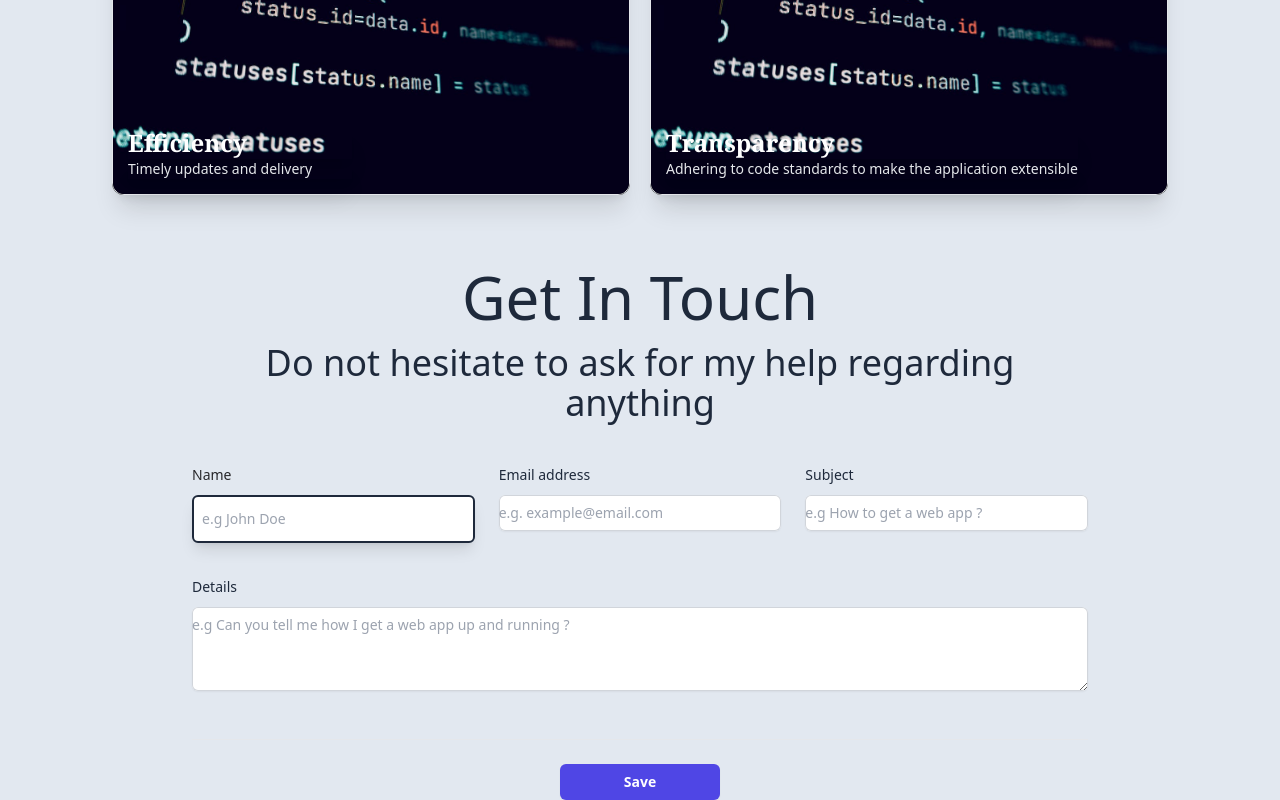
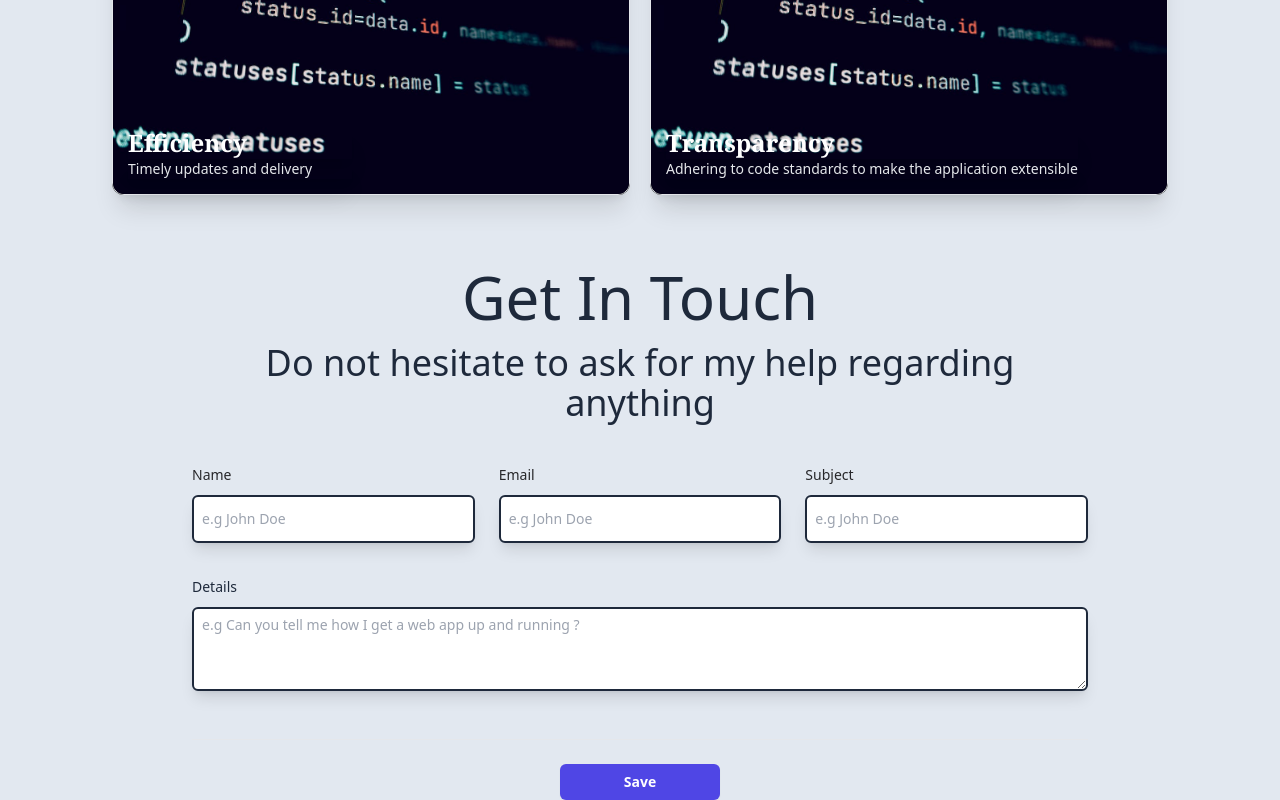
Before and after one commit to max-fletcher/nuxt_boilerplate, a Nuxt app: page / in a window 1280 px wide. Shown: the part 3449-4249 px from the top of the page. Built offline with nearby package versions, Linux system fonts and the light colour scheme.

Commit message:
Contact us form done. Need to add submission logic.

```diff
--- a/pages/index.vue
+++ b/pages/index.vue
@@ -223,7 +223,6 @@
         <div class="space-y-12">
           <div class="border-b pb-12">
             <div class="mt-10 grid grid-cols-1 gap-x-6 gap-y-8 sm:grid-cols-6">
-
               <div class="sm:col-span-3 lg:col-span-2">
                 <label for="contact_name" class="block text-sm font-medium leading-6 text-zinc-800 dark:text-cyan-400">Name</label>
                 <div class="mt-2">
@@ -231,17 +230,16 @@
                   <input id="contact_name" name="contact_name" type="text" autocomplete="off"
                     placeholder="e.g John Doe"
                     v-model="contactFormData.contact_name"
+                    :class="{
+                      'dark:border-red-500 dark:focus:border-red-500': v$.contact_name.$error,
+                      'dark:border-slate-500 dark:focus:border-indigo-400': !v$.contact_name.$error,
+                    }"
                     class="block w-full h-12 rounded-md outline-none px-2 py-1
                             bg-white dark:bg-slate-800 text-gray-900 dark:text-cyan-600
-                              border-2 border-slate-800 dark:border-slate-500 placeholder:text-gray-400
-                            dark:focus:border-indigo-400
+                              border-2 border-slate-800  placeholder:text-gray-400
                               shadow-lg text-2xl sm:text-sm sm:leading-6"
-                    :class="{
-                      'dark:border-red-500 dark:focus:border-red-500': v$.contact_name.$error
-                    }"
                   >
                 </div>
-
                 <span v-for="error of v$.$errors" :key="error.$uid">
                   <div v-if="error.$property === 'contact_name'"
                         class="text-red-500 mt-1 ml-2"
@@ -250,41 +248,56 @@
                   </div>
                 </span>
               </div>
-
               <div class="sm:col-span-3 lg:col-span-2">
-                <label for="email" class="block text-sm font-medium leading-6 text-slate-800 dark:text-cyan-400">Email address</label>
+                <label for="email" class="block text-sm font-medium leading-6 text-zinc-800 dark:text-cyan-400">Email</label>
                 <div class="mt-2">
                   <!-- @change="v$.email.$touch" -->
                   <input id="email" name="email" type="text" autocomplete="off"
-                    placeholder="e.g. example@email.com"
+                    placeholder="e.g John Doe"
                     v-model="contactFormData.email"
-                    class="block w-full rounded-md border-0 py-1.5 text-gray-900 shadow-sm ring-1 ring-inset ring-gray-300
-                          placeholder:text-gray-400 focus:ring-2 focus:ring-inset focus:ring-indigo-600 sm:text-sm sm:leading-6"
                     :class="{
-                      'border-red-500 focus:border-red-500': v$.email.$error,
-                      'border-[#42d392] ': !v$.email.$invalid,
+                      'dark:border-red-500 dark:focus:border-red-500': v$.email.$error,
+                      'dark:border-slate-500 dark:focus:border-indigo-400': !v$.email.$error,
                     }"
+                    class="block w-full h-12 rounded-md outline-none px-2 py-1
+                            bg-white dark:bg-slate-800 text-gray-900 dark:text-cyan-600
+                              border-2 border-slate-800  placeholder:text-gray-400
+                              shadow-lg text-2xl sm:text-sm sm:leading-6"
                   >
                 </div>
+                <span v-for="error of v$.$errors" :key="error.$uid">
+                  <div v-if="error.$property === 'email'"
+                        class="text-red-500 mt-1 ml-2"
+                  >
+                    {{ error.$message }}
+                  </div>
+                </span>
               </div>
-
               <div class="sm:col-span-3 lg:col-span-2">
-                <label for="subject" class="block text-sm font-medium leading-6 text-slate-800 dark:text-cyan-400">Subject</label>
+                <label for="subject" class="block text-sm font-medium leading-6 text-zinc-800 dark:text-cyan-400">Subject</label>
                 <div class="mt-2">
                   <!-- @change="v$.subject.$touch" -->
                   <input id="subject" name="subject" type="text" autocomplete="off"
-                    placeholder="e.g How to get a web app ?"
+                    placeholder="e.g John Doe"
                     v-model="contactFormData.subject"
-                    class="block w-full rounded-md border-0 py-1.5 text-gray-900 shadow-sm ring-1 ring-inset ring-gray-300
-                          placeholder:text-gray-400 focus:ring-2 focus:ring-inset focus:ring-indigo-600 sm:text-sm sm:leading-6"
                     :class="{
-                      'border-red-500 focus:border-red-500': v$.subject.$error,
-                      'border-[#42d392] ': !v$.subject.$invalid,
+                      'dark:border-red-500 dark:focus:border-red-500': v$.subject.$error,
+                      'dark:border-slate-500 dark:focus:border-indigo-400': !v$.subject.$error,
                     }"
+                    class="block w-full h-12 rounded-md outline-none px-2 py-1
+                            bg-white dark:bg-slate-800 text-gray-900 dark:text-cyan-600
+                              border-2 border-slate-800  placeholder:text-gray-400
+                              shadow-lg text-2xl sm:text-sm sm:leading-6"
                   >
                 </div>
+                <span v-for="error of v$.$errors" :key="error.$uid">
+                  <div v-if="error.$property === 'subject'"
+                        class="text-red-500 mt-1 ml-2"
+                  >
+                    {{ error.$message }}
+                  </div>
+                </span>
               </div>
-
               <div class="col-span-full">
                 <label for="details" class="block text-sm font-medium leading-6 text-slate-800 dark:text-cyan-400">Details</label>
                 <div class="mt-2">
@@ -292,14 +305,23 @@
                   <textarea id="details" name="details" rows="3"
                     placeholder="e.g Can you tell me how I get a web app up and running ?"
                     v-model="contactFormData.details"
-                    class="block w-full rounded-md border-0 py-1.5 text-gray-900 shadow-sm ring-1 ring-inset ring-gray-300
-                          placeholder:text-gray-400 focus:ring-2 focus:ring-inset focus:ring-indigo-600 sm:text-sm sm:leading-6"
                     :class="{
-                      'border-red-500 focus:border-red-500': v$.details.$error,
-                      'border-[#42d392] ': !v$.details.$invalid,
+                      'dark:border-red-500 dark:focus:border-red-500': v$.details.$error,
+                      'dark:border-slate-500 dark:focus:border-indigo-400': !v$.details.$error,
                     }"
+                    class="block w-full rounded-md outline-none px-2 py-1
+                        bg-white dark:bg-slate-800 text-gray-900 dark:text-cyan-600
+                          border-2 border-slate-800  placeholder:text-gray-400
+                          shadow-lg text-2xl sm:text-sm sm:leading-6"
                   ></textarea>
                 </div>
+                <span v-for="error of v$.$errors" :key="error.$uid">
+                  <div v-if="error.$property === 'details'"
+                        class="text-red-500 mt-1 ml-2"
+                  >
+                    {{ error.$message }}
+                  </div>
+                </span>
               </div>
             </div>
           </div>
@@ -380,8 +402,9 @@
       console.log(v$.value.$errors,'errors');
       console.log(v$.value.$error,'error');
 
-      // console.log(v$.value.contact_name.$errors[0].$message, 'contact_name error');
-      // console.log(v$.value.email.$errors[0].$message, 'contact_name error');
+      if(!v$.value.$error){
+        console.log('submit');
+      }
   };
 
   // onMounted(async () => {
```
